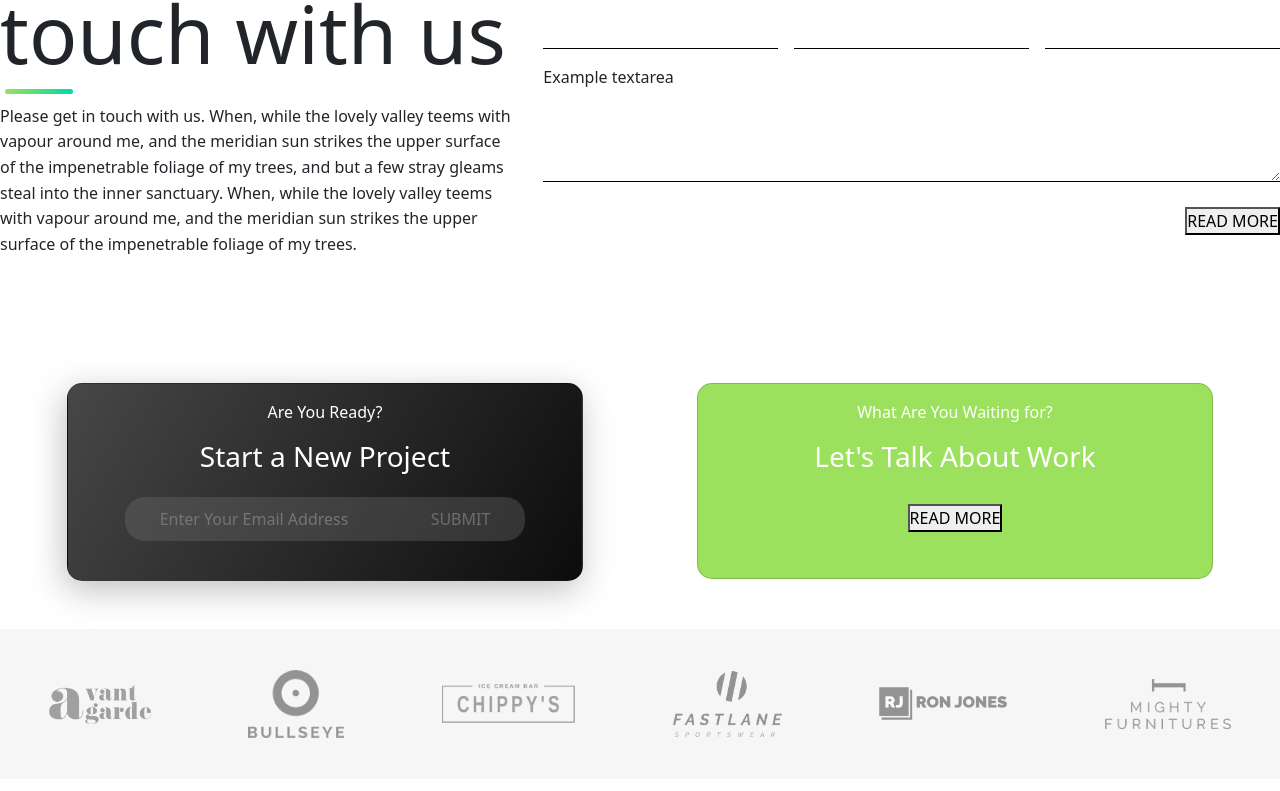
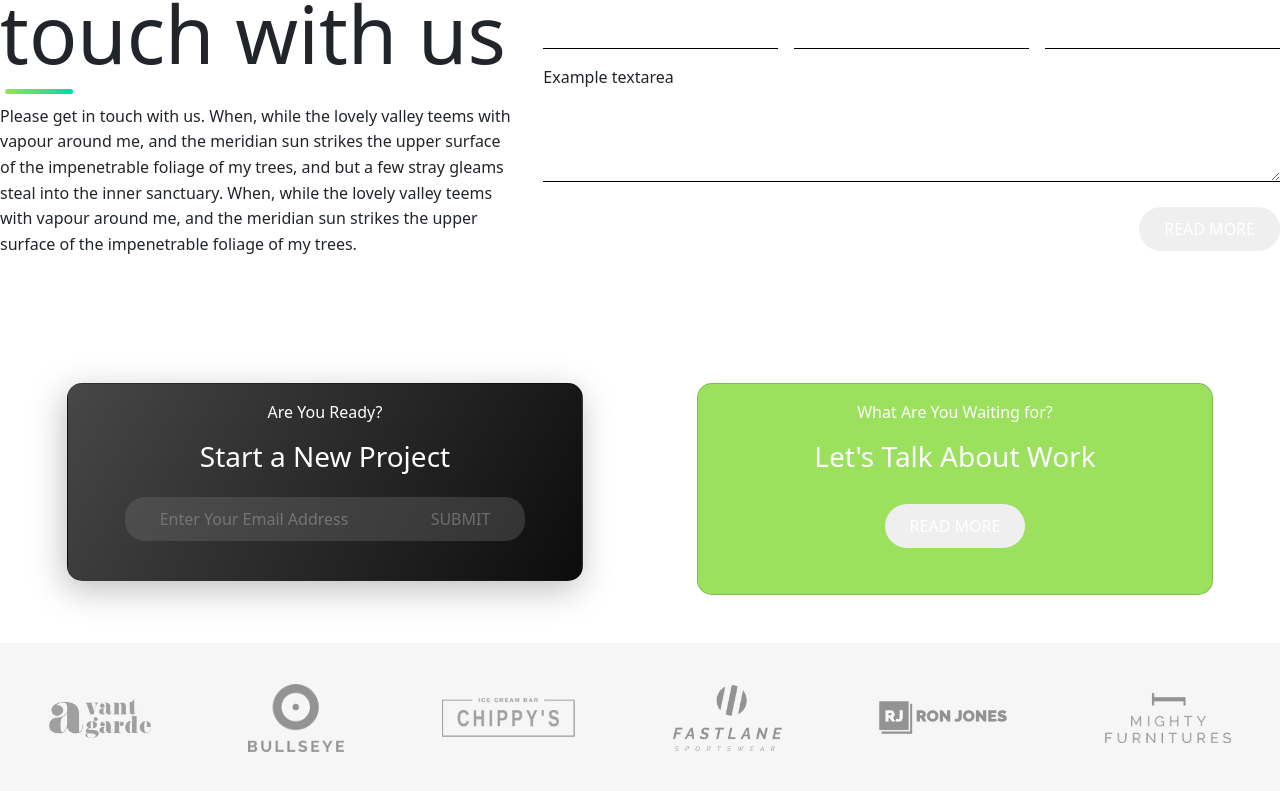
Before and after one commit to eugeniomalavasi/proj-html-vuejs, a Vue app: page /contacts in a window 1280 px wide. Shown: the part 1462-2253 px from the top of the page. Built offline with nearby package versions, Linux system fonts and the light colour scheme.

Commit message:
fix: primary color back

```diff
--- a/src/components/AboutCard.vue
+++ b/src/components/AboutCard.vue
@@ -35,7 +35,7 @@ export default {
         justify-content: center;
         align-items: center;
         flex-direction: column;
-        background-color: rgba(6, 212, 163, 0.8);
+        background-image: $primary-background;
         color: white;
         animation: mymove 1s 1;
         animation-fill-mode: forwards;
--- a/src/components/AppButton.vue
+++ b/src/components/AppButton.vue
@@ -10,6 +10,10 @@ export default {
 
 <style lang="scss" scoped>
 button {
+    padding: 10px 25px;
+    color: white;
+    border: none;
+    border-radius: 25px;
 
 }
 </style>
--- a/src/style/partials/_variables.scss
+++ b/src/style/partials/_variables.scss
@@ -1,4 +1,4 @@
-$primary-background: linear-gradient(to right, #53b897 , #9ac65e);
-$secondary-background: linear-gradient(to right, #464646 , #9ac65e);
+$primary-background: linear-gradient(to right, #53b89690 , #9ac65e);
+$secondary-background: linear-gradient(to right, #464646b6 , #9ac65e);
 $third-background: linear-gradient(to top, #e5e5e5 , #f9f9f9);
 $title-color: #00d9a6;
```
